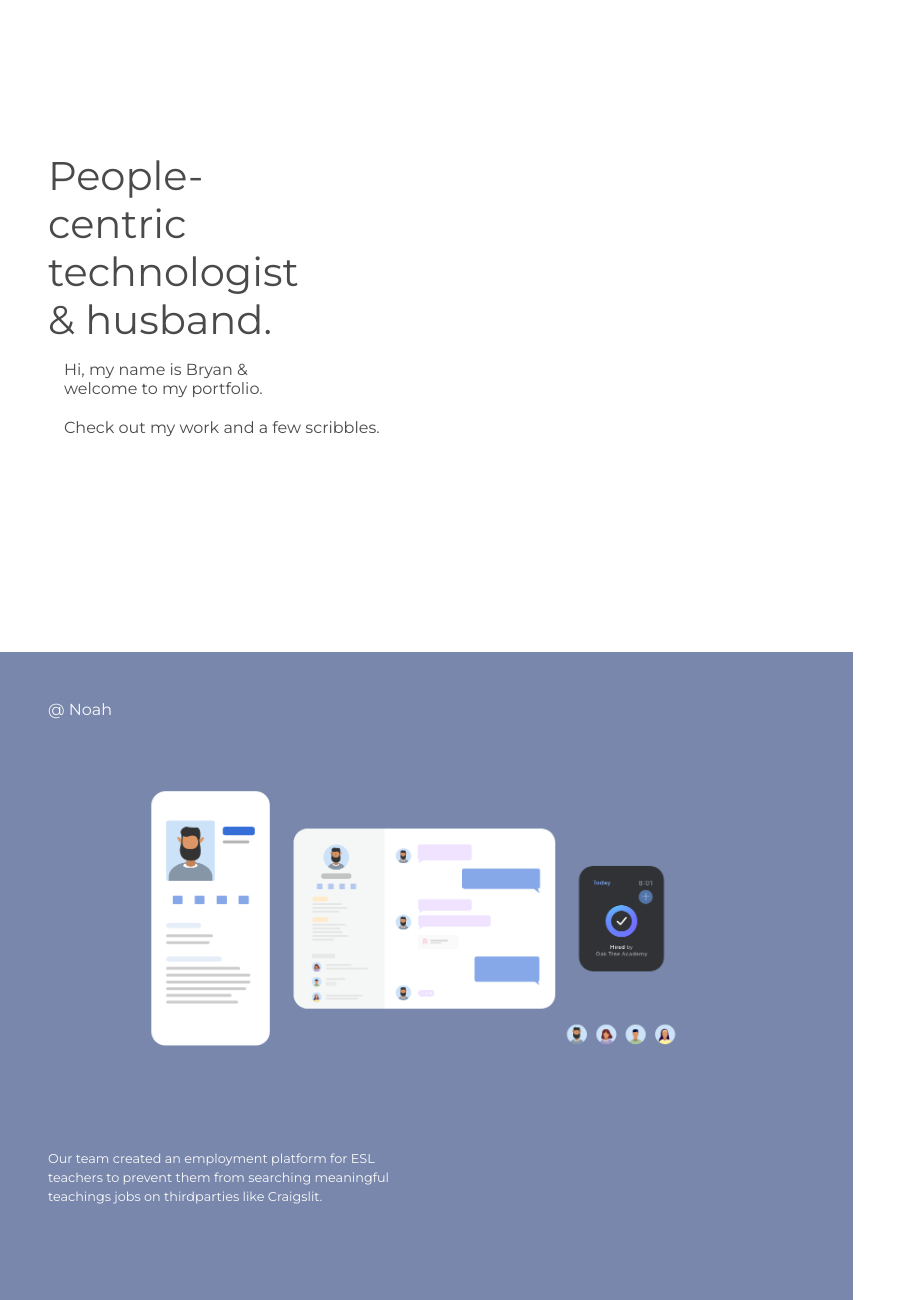
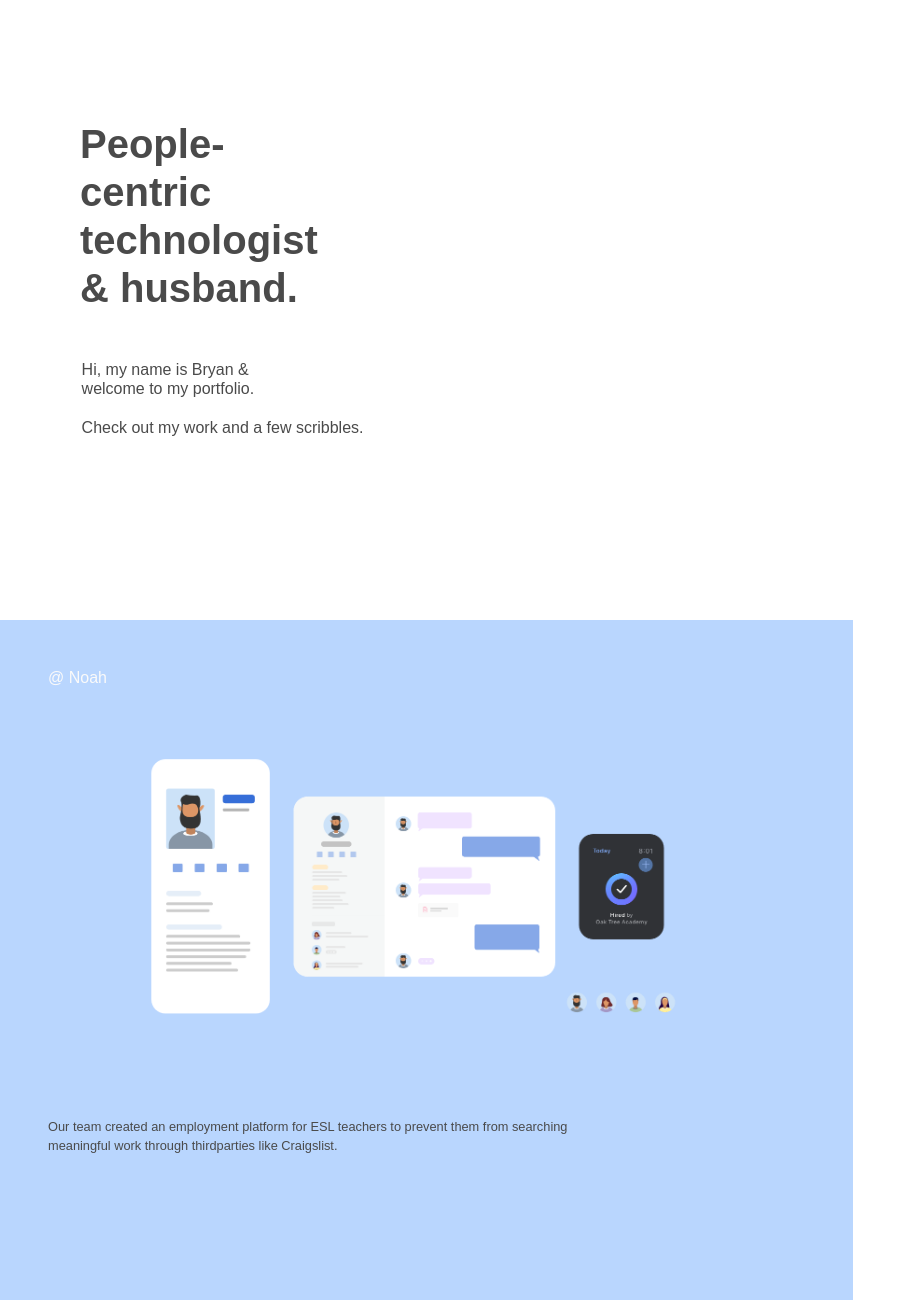
Before and after one commit to brywkim/5, a plain HTML site: page index.html in a window 1280 px wide. Shown: the part 40-1340 px from the top of the page, without its empty margins (0-916 px from the left). Drawn offline with nearby package versions, Linux system fonts and the light colour scheme.

Commit message:
Add files via upload

```diff
--- a/index.html
+++ b/index.html
@@ -9,7 +9,7 @@
 
 
     <!-- Google Fonts -->
-    <link href="https://fonts.googleapis.com/css?family=Montserrat" rel="stylesheet">
+    <link href="https://fonts.googleapis.com/css?family=Raleway" rel="stylesheet">
 
     <!-- Bootstrap CSS from a CDN (Content Delivery Network) This way you don't have to include the bootstrap file yourself -->
     <link rel="stylesheet" href="https://stackpath.bootstrapcdn.com/bootstrap/4.4.1/css/bootstrap.min.css" integrity="sha384-Vkoo8x4CGsO3+Hhxv8T/Q5PaXtkKtu6ug5TOeNV6gBiFeWPGFN9MuhOf23Q9Ifjh" crossorigin="anonymous">
@@ -25,7 +25,7 @@
 
   		<section class="about no-gutters">
 			<div class="col-md-2 about-title">
-				<h1 class="animated fadeInLeft">People-centric technologist & husband.</h1><br>
+				<h1 class="animated fadeInLeft"><strong>People-centric technologist & husband.</strong></h1><br>
 			</div>
 
 			<div class="about-info">
@@ -39,7 +39,7 @@
 						<h3>@ Noah</h3>
 							<img src="noah.png" width="991" srcset="noah.png 500w, noah.jpg png"
           sizes="(max-width: 479px) 57vw, (max-width: 767px) 42vw, (max-width: 991px) 43vw, 25vw" alt="" class="image-3" />
-						<p> Our team created an employment platform for ESL teachers to prevent them from searching meaningful teachings jobs on thirdparties like Craigslit.</p>
+						<p> Our team created an employment platform for ESL teachers to prevent them from searching meaningful work through thirdparties like Craigslist.</p>
 				</div>
 				<div>
 						<h3>@ Peters</h3>
--- a/style.css
+++ b/style.css
@@ -15,24 +15,19 @@ html{
 }
 
 .about-title{
-	width: 50%;
+	width: 70%;
 	height: 500px;
 	display: flex;
-	margin-top: 12em;
-	margin-left: 3em;
-	margin-right: 12em;
+	margin-top: 10em;
+	margin-left: 5em;
+	margin-right: 10em;
 
 }
 
 .about-info{
-  display: flex;
-  margin-top: 20em;
-  margin-left: 5em;
-}
-
-.about-info{
+	display: flex;
 	position: absolute;
-	margin-left: 4em;
+	margin-left: 5.1em;
 	margin-top: 25em;
 
 }
@@ -54,12 +49,12 @@ html{
 
 .about-projects div> p{
 	font-size: .8em;
-	color: #fafafa;
+	color: #4A4A4A;
 	display: flex;
 	flex-direction: column;
 	padding-left: 3rem;
 	text-align: left;
-	width: 50%;
+	width: 70%;
 }
 
 .about-projects div> img{
@@ -73,16 +68,16 @@ html{
 
 
 .about-projects div:nth-child(1){
-	background-color: #7887AB;
+	background-color: #B9D6FE;
 }
 .about-projects div:nth-child(2){
-	background-color: #4F628E
+	background-color: #FEEDB9
 }
 .about-projects div:nth-child(3){
-	background-color: #2E4172
+	background-color: #FEB9B9
 }
 .about-projects div:nth-child(4){
-	background-color: #7887AB
+	background-color: #B7E8A5
 }
 
 		/*blue colors*/
```
Also changed, not shown: peters.png.
